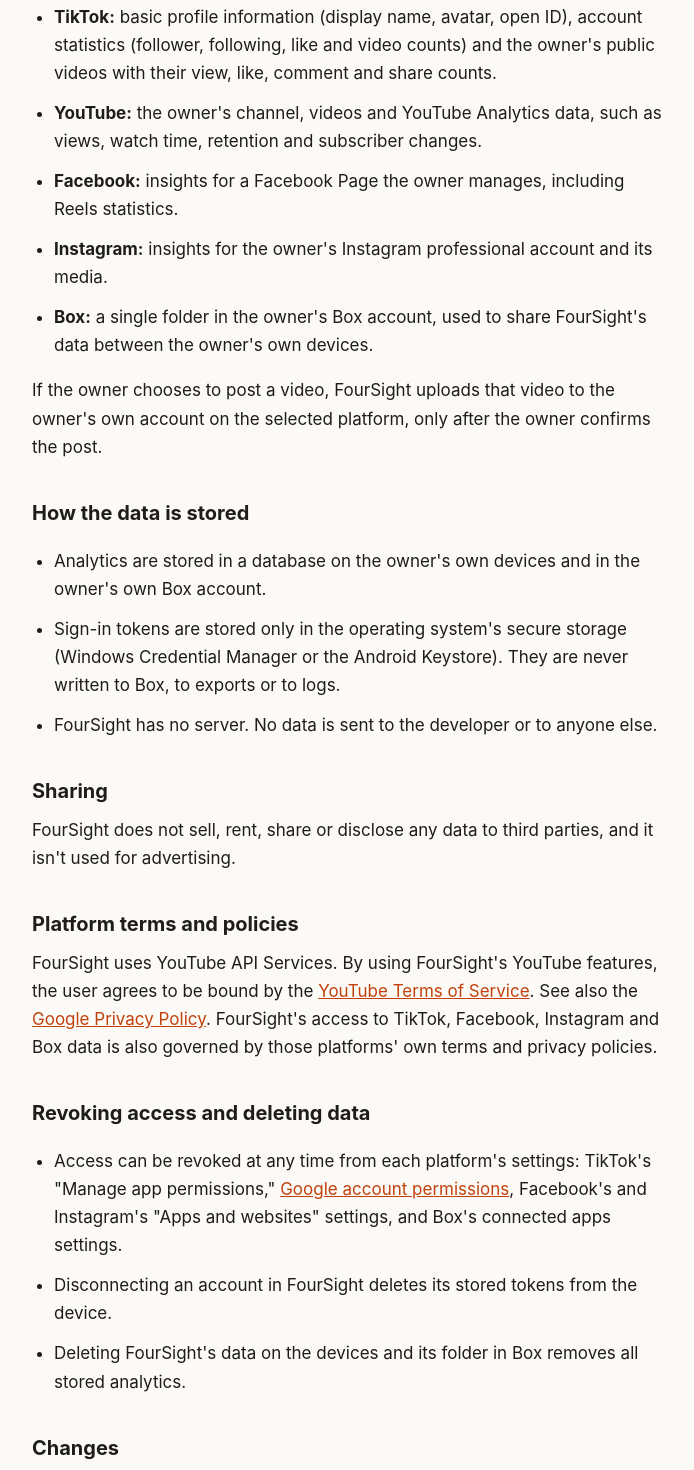
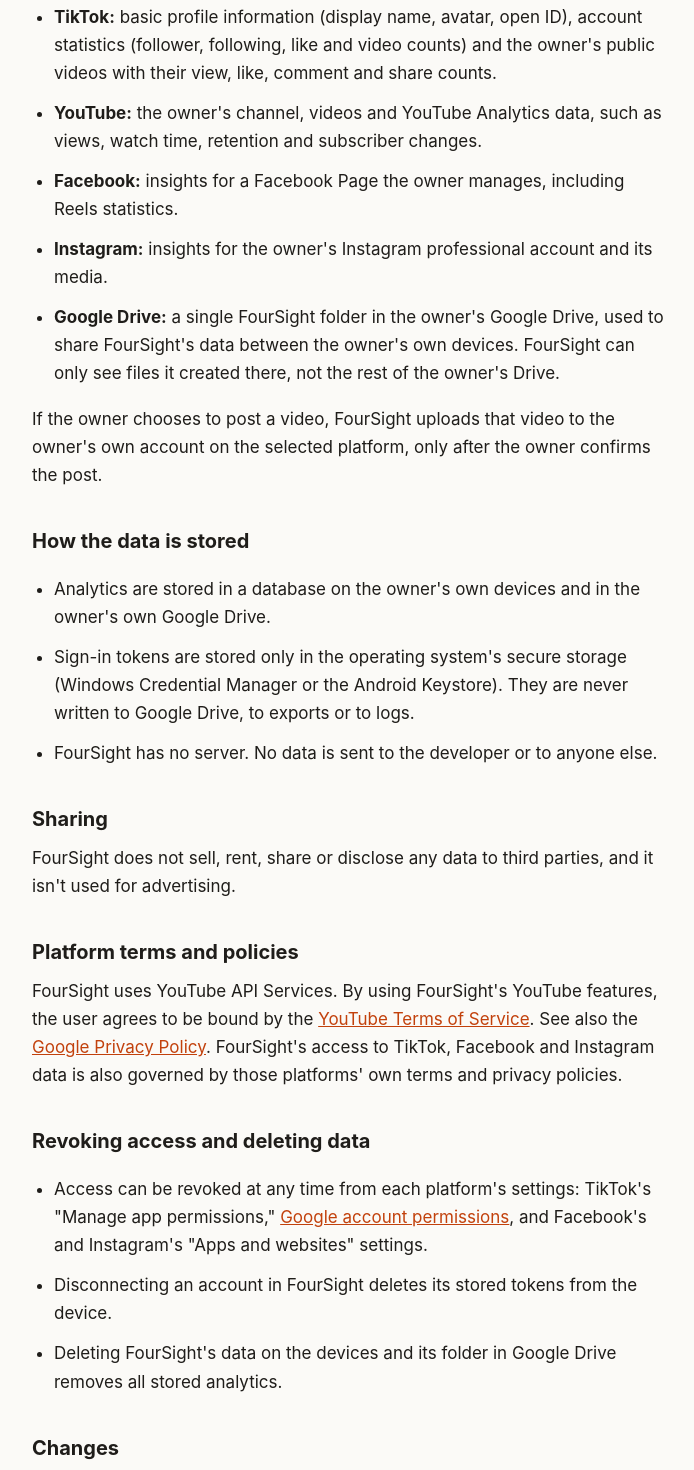
Before and after one commit to RMac0001/foursight-site, a plain HTML site: page privacy.html in a window 1280 px wide. Shown: the part 581-2051 px from the top of the page, without its empty margins (292-986 px from the left). Drawn offline with Linux system fonts and the light colour scheme.

Commit message:
Switch sync storage from Box to Google Drive in privacy policy and terms
Co-Authored-By: Claude Opus 5.5 <noreply@anthropic.com>
Claude-Session: https://claude.ai/code/session_017K9yD6JxPPBZLSiPgBf7Hw

```diff
--- a/privacy.html
+++ b/privacy.html
@@ -29,14 +29,14 @@
     <li><strong>YouTube:</strong> the owner's channel, videos and YouTube Analytics data, such as views, watch time, retention and subscriber changes.</li>
     <li><strong>Facebook:</strong> insights for a Facebook Page the owner manages, including Reels statistics.</li>
     <li><strong>Instagram:</strong> insights for the owner's Instagram professional account and its media.</li>
-    <li><strong>Box:</strong> a single folder in the owner's Box account, used to share FourSight's data between the owner's own devices.</li>
+    <li><strong>Google Drive:</strong> a single FourSight folder in the owner's Google Drive, used to share FourSight's data between the owner's own devices. FourSight can only see files it created there, not the rest of the owner's Drive.</li>
   </ul>
   <p>If the owner chooses to post a video, FourSight uploads that video to the owner's own account on the selected platform, only after the owner confirms the post.</p>
 
   <h2>How the data is stored</h2>
   <ul>
-    <li>Analytics are stored in a database on the owner's own devices and in the owner's own Box account.</li>
-    <li>Sign-in tokens are stored only in the operating system's secure storage (Windows Credential Manager or the Android Keystore). They are never written to Box, to exports or to logs.</li>
+    <li>Analytics are stored in a database on the owner's own devices and in the owner's own Google Drive.</li>
+    <li>Sign-in tokens are stored only in the operating system's secure storage (Windows Credential Manager or the Android Keystore). They are never written to Google Drive, to exports or to logs.</li>
     <li>FourSight has no server. No data is sent to the developer or to anyone else.</li>
   </ul>
 
@@ -44,13 +44,13 @@
   <p>FourSight does not sell, rent, share or disclose any data to third parties, and it isn't used for advertising.</p>
 
   <h2>Platform terms and policies</h2>
-  <p>FourSight uses YouTube API Services. By using FourSight's YouTube features, the user agrees to be bound by the <a href="https://www.youtube.com/t/terms">YouTube Terms of Service</a>. See also the <a href="https://policies.google.com/privacy">Google Privacy Policy</a>. FourSight's access to TikTok, Facebook, Instagram and Box data is also governed by those platforms' own terms and privacy policies.</p>
+  <p>FourSight uses YouTube API Services. By using FourSight's YouTube features, the user agrees to be bound by the <a href="https://www.youtube.com/t/terms">YouTube Terms of Service</a>. See also the <a href="https://policies.google.com/privacy">Google Privacy Policy</a>. FourSight's access to TikTok, Facebook and Instagram data is also governed by those platforms' own terms and privacy policies.</p>
 
   <h2>Revoking access and deleting data</h2>
   <ul>
-    <li>Access can be revoked at any time from each platform's settings: TikTok's "Manage app permissions," <a href="https://myaccount.google.com/permissions">Google account permissions</a>, Facebook's and Instagram's "Apps and websites" settings, and Box's connected apps settings.</li>
+    <li>Access can be revoked at any time from each platform's settings: TikTok's "Manage app permissions," <a href="https://myaccount.google.com/permissions">Google account permissions</a>, and Facebook's and Instagram's "Apps and websites" settings.</li>
     <li>Disconnecting an account in FourSight deletes its stored tokens from the device.</li>
-    <li>Deleting FourSight's data on the devices and its folder in Box removes all stored analytics.</li>
+    <li>Deleting FourSight's data on the devices and its folder in Google Drive removes all stored analytics.</li>
   </ul>
 
   <h2>Changes</h2>
```
Also changed, not shown: terms.html (+1 -1 lines).
